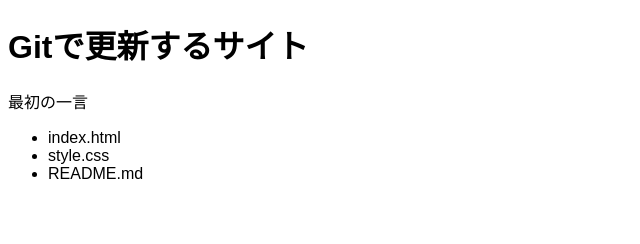
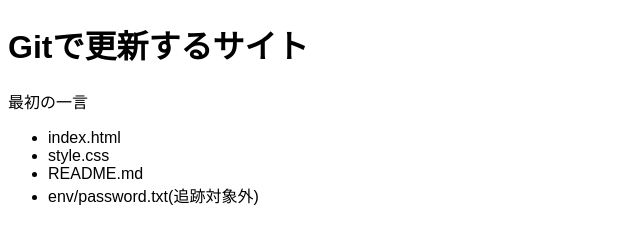
Before and after one commit to takujiozaki/git_demo, a plain HTML site: page index.html in a window 1280 px wide. Shown: the whole page, without its empty margins (0-640 px from the left). Drawn offline with Linux system fonts and the light colour scheme.

Commit message:
index.html編集

```diff
--- a/index.html
+++ b/index.html
@@ -14,6 +14,7 @@
         <li>index.html</li>
         <li>style.css</li>
         <li>README.md</li>
+        <li>env/password.txt(追跡対象外)</li>
     </ul>
 </body>
 </html>
```
